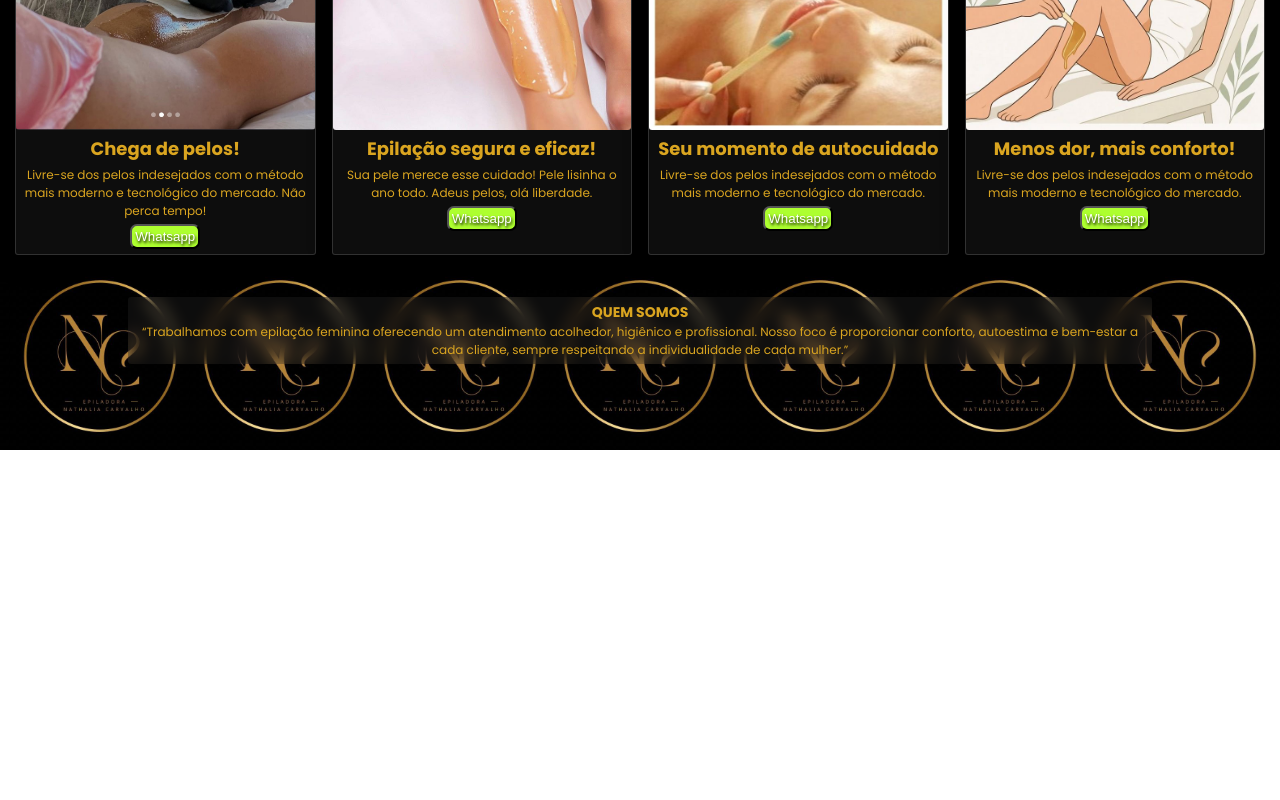
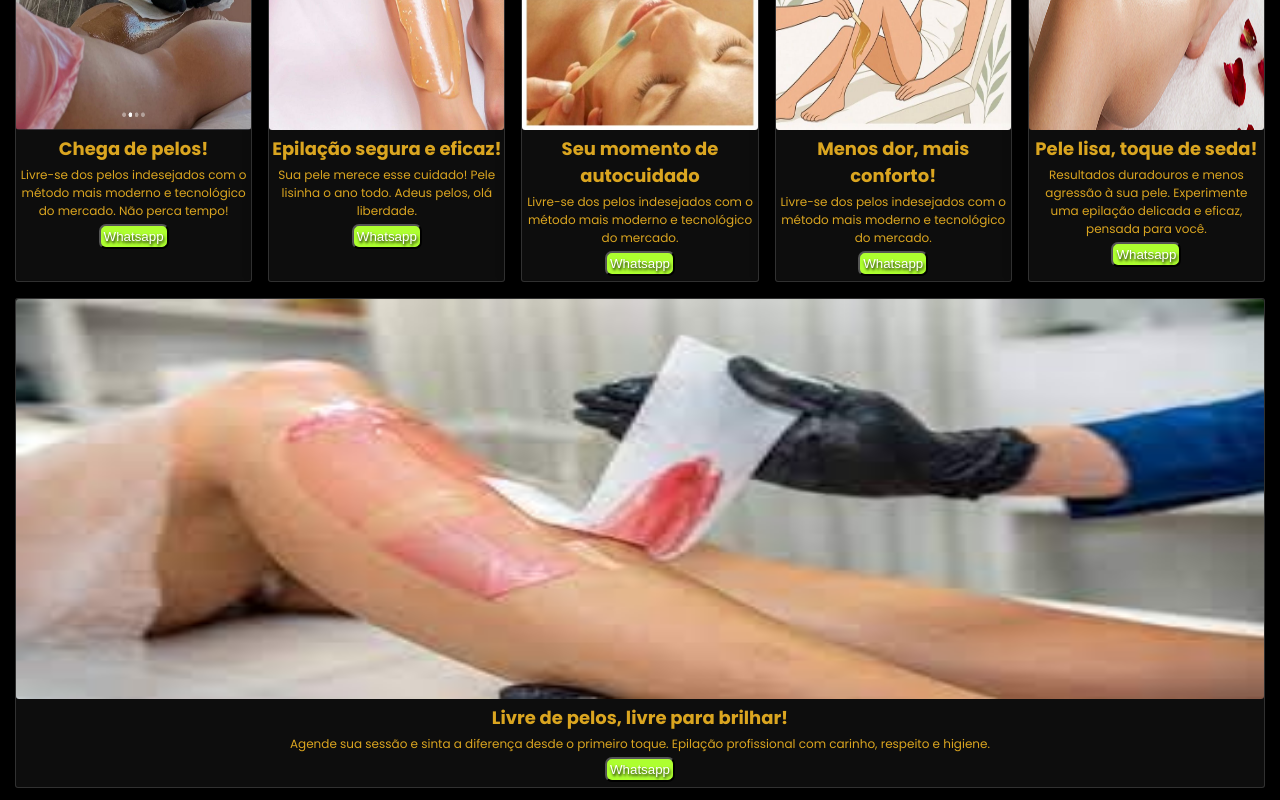
Before and after one commit to GuilhermeAugustodeSouza/ncEpilacao, a Next.js app: page / in a window 1280 px wide. Shown: the part 380-1180 px from the top of the page. Before the commit the page ends 830 px from the top, so only its background shows below. Built offline with nearby package versions, Linux system fonts and the light colour scheme; a web font is replaced by a local one.

Commit message:
alteracoes update

```diff
--- a/src/app/componentes/Footer.module.css
+++ b/src/app/componentes/Footer.module.css
@@ -11,7 +11,7 @@
  .BoxText {
   width:80%;
 padding:5px 10px;
-margin-bottom:60px;
+
    align-items:center;
     font-size: 12px;
     text-align:center;
@@ -24,14 +24,8 @@ margin-bottom:60px;
 
 .containerRodape img{
     width:50%;
-    height: 70vh;
+
     border-radius: 50%;
     transition: 2.0s;
     cursor:pointer;
 }
-.containerRodape img:hover{
- width: 65%;
- height:78vh;
-transform:2s;
-
-}
--- a/src/app/componentes/Main.jsx
+++ b/src/app/componentes/Main.jsx
@@ -6,6 +6,8 @@ import imagem1 from "./../../../public/1752859044108.jpg";
 import imagem2 from "./../../../public/download (1).jpg";
 import imagem3 from "./../../../public/Full body waxing_.jpg";
 import imagem4 from "./../../../public/ceraQuente.jpg";
+import imagem5 from "./../../../public/22122cf76f986cd49ff6b9375ef72208.jpg";
+import imagem6 from "./../../../public/images.jpg";
 import Link from 'next/link';
 export default function Main() {
 
@@ -69,6 +71,29 @@ export default function Main() {
           <button onClick={botaoWhatsapp}>Whatsapp</button>
         </div>
 
+        <div className={estilos.card}>
+          <Image src={imagem5} alt={"Agente Epiladora"} />
+          <h2>Pele lisa, toque de seda!</h2>
+          <p>
+            {" "}
+           Resultados duradouros e menos agressão à sua pele.
+           Experimente uma epilação delicada e eficaz, pensada para você.
+          </p>
+          <button onClick={botaoWhatsapp}>Whatsapp</button>
+        </div>
+
+        <div className={estilos.card}>
+          <Image src={imagem6} alt={"Agente Epiladora"} />
+          <h2>Livre de pelos, livre para brilhar!</h2>
+          <p>
+            {" "}
+           Agende sua sessão e sinta a diferença desde o primeiro toque.
+          Epilação profissional com carinho, respeito e higiene.
+          </p>
+          <button onClick={botaoWhatsapp}>Whatsapp</button>
+        </div>
+
+
       </div>
 
     </div>
--- a/src/app/componentes/Main.module.css
+++ b/src/app/componentes/Main.module.css
@@ -1,6 +1,6 @@
 .containerMain {
   width: 100%;
-  max-height: 1024px;
+
   display: flex;
   align-items: center;
   justify-content: center;
@@ -15,11 +15,13 @@
 
   flex-wrap: wrap;
   gap: 16px;
-  justify-content: space-around;
+  justify-content: space-evenly;
 }
 
 .card {
   flex:1 1 200px;
+flex-direction: column;
+ min-width: 150px;
 
   flex-wrap: wrap;
   font-family: "Poppins", "sans-serif";
--- a/src/app/page.js
+++ b/src/app/page.js
@@ -1,5 +1,5 @@
 import Image from "next/image";
-import styles from "./page.module.css";
+import estilos from "./page.module.css";
 import Header from "./componentes/Header.jsx";
 
 import Main from "./componentes/Main.jsx";
@@ -7,7 +7,7 @@ import Footer from "./componentes/Footer.jsx";
 
 export default function Home() {
   return (
-    <div className={styles.page}>
+    <div className={estilos.page}>
       <Header />
       <Main />
       <Footer />
--- a/src/app/page.module.css
+++ b/src/app/page.module.css
@@ -1,5 +1,22 @@
 .page{
     width:100%;
-    height:100vh;
+    max-height: 1024px;
+   min-height:100vh;
 
 }
+@media(max-width:445px){
+
+.card {
+    flex: 1 1 100%;
+    max-width: 100%;
+
+  }
+  .card img{
+
+  width: 100%;
+  height: auto;
+  object-fit: cover;
+
+  }
+
+}
```
Also changed, not shown: public/22122cf76f986cd49ff6b9375ef72208.jpg (added), public/images.jpg (added).
